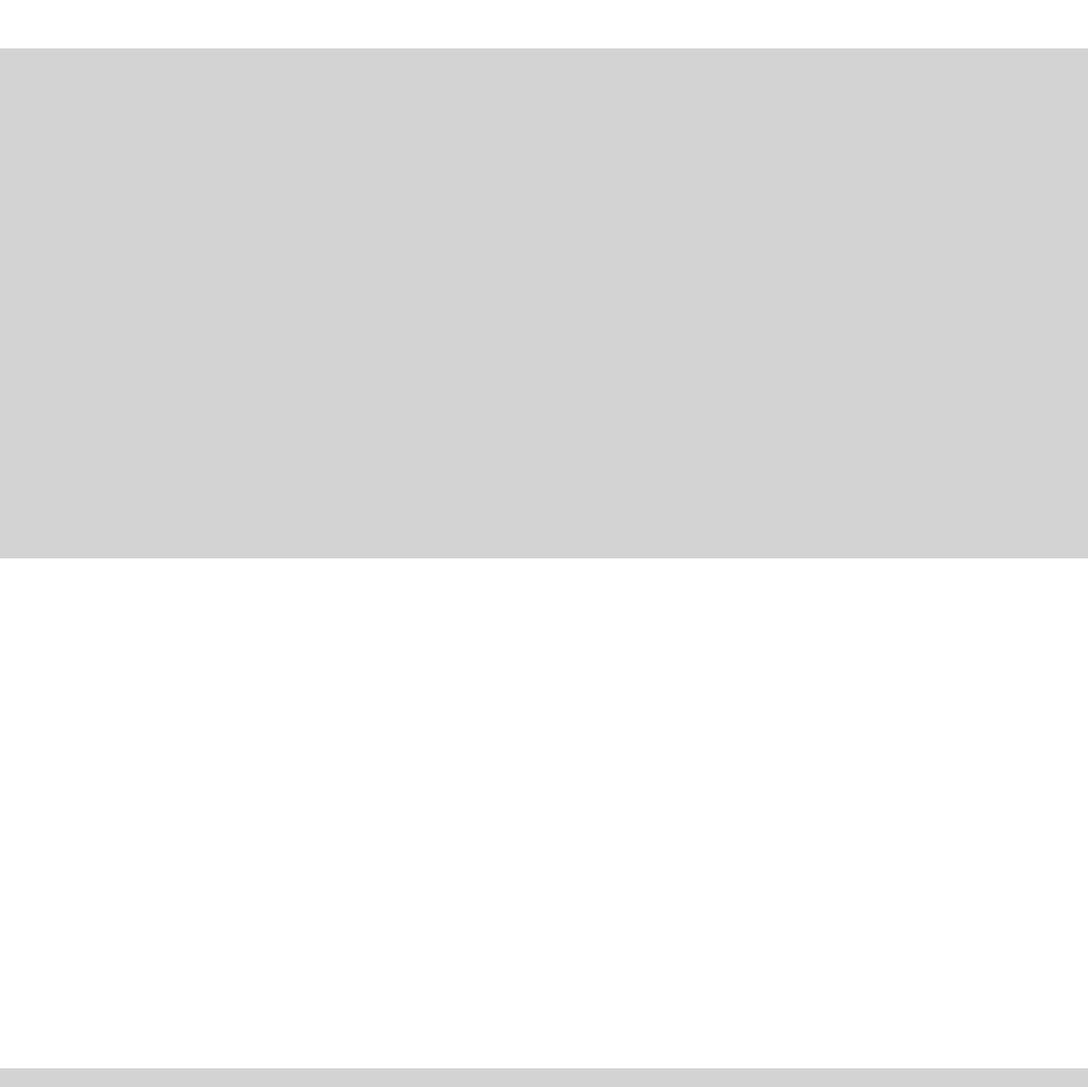
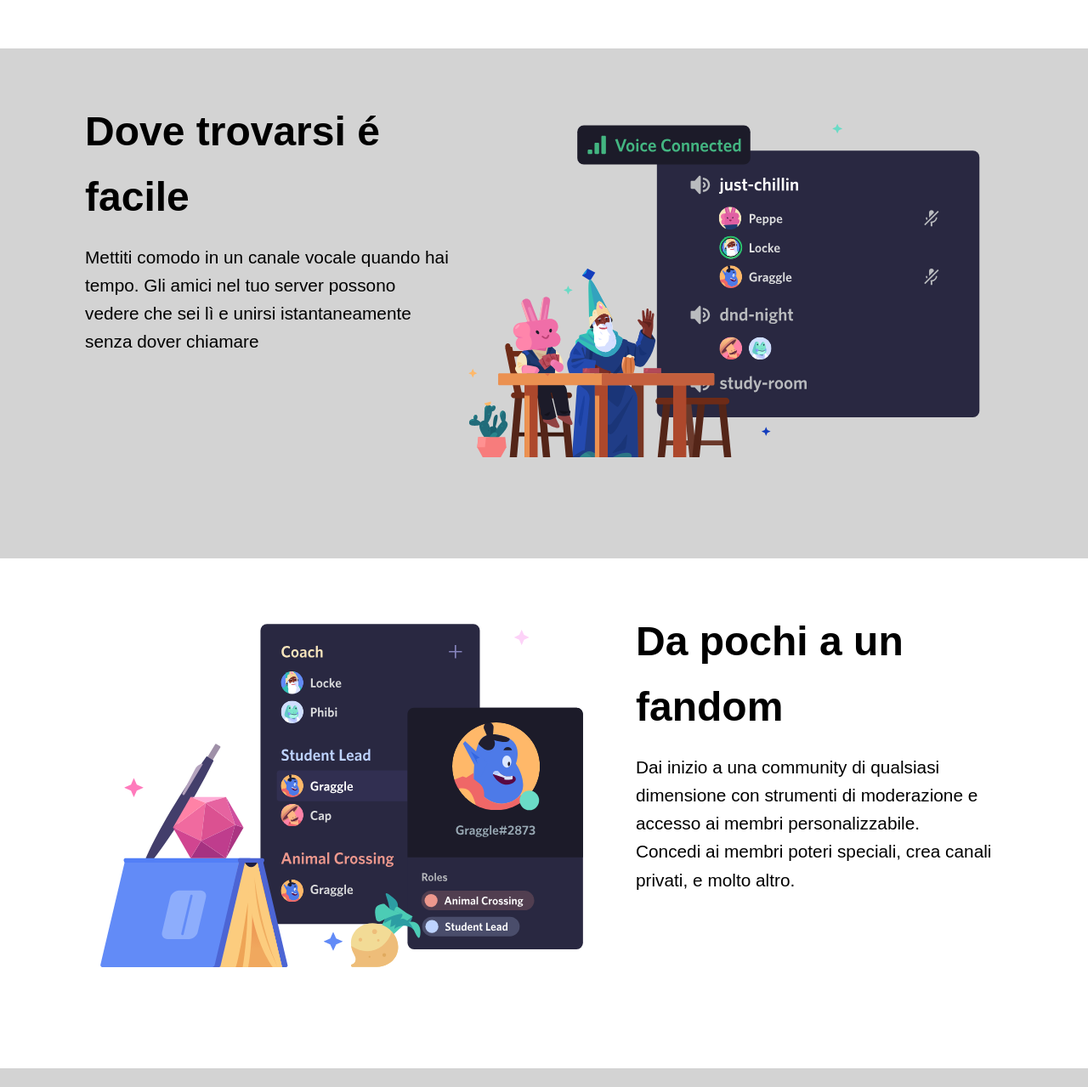
Before and after one commit to Giovanni-Iapichino/htmlcss-discord, a plain HTML site: page index.html in a window 1280 px wide. Shown: the part 1161-2440 px from the top of the page at 85% size. Drawn offline with Linux system fonts and the light colour scheme.

Commit message:
end-main-section

```diff
--- a/index.html
+++ b/index.html
@@ -72,15 +72,25 @@
 
       <section class="bg-gray">
         <div class="container flex h-100">
-          <div class="small-col"></div>
-          <div class="large-col"></div>
+          <div class="small-col">
+            <h1>Dove trovarsi é facile</h1>
+            <p class="description">Mettiti comodo in un canale vocale quando hai tempo. Gli amici nel tuo server possono vedere che sei lì e unirsi istantaneamente senza dover chiamare</p>
+          </div>
+          <div class="large-col">
+            <img src="./img/item2.svg" alt="img2" />
+          </div>
         </div>
       </section>
 
       <section class="bg-white">
         <div class="container flex h-100">
-          <div class="large-col"></div>
-          <div class="small-col"></div>
+          <div class="large-col">
+            <img src="./img/item3.svg" alt="img3" />
+          </div>
+          <div class="small-col">
+            <h1>Da pochi a un fandom</h1>
+            <p class="description">Dai inizio a una community di qualsiasi dimensione con strumenti di moderazione e accesso ai membri personalizzabile.<br/>Concedi ai membri poteri speciali, crea canali privati, e molto altro. </p>
+          </div>
         </div>
       </section>
 
```
